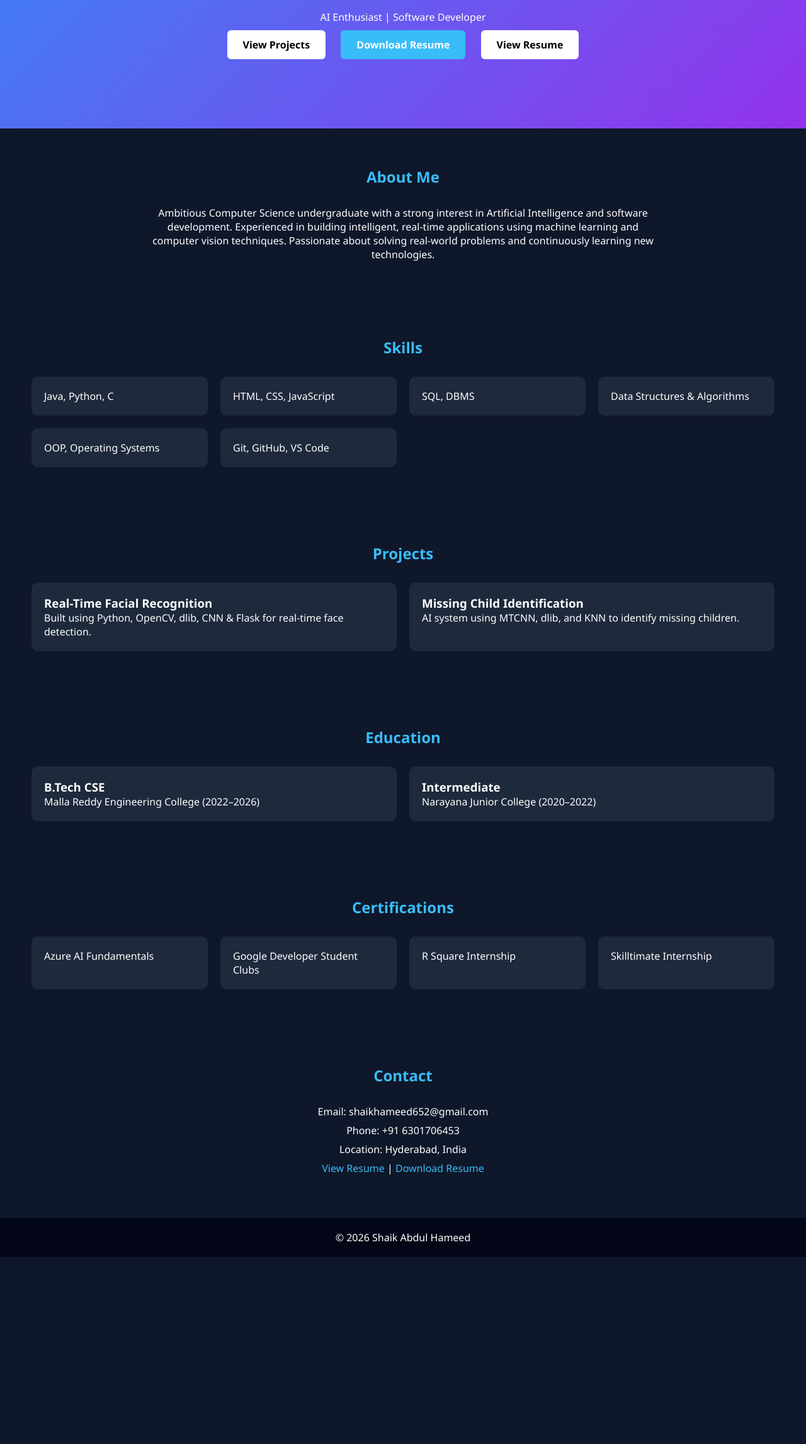
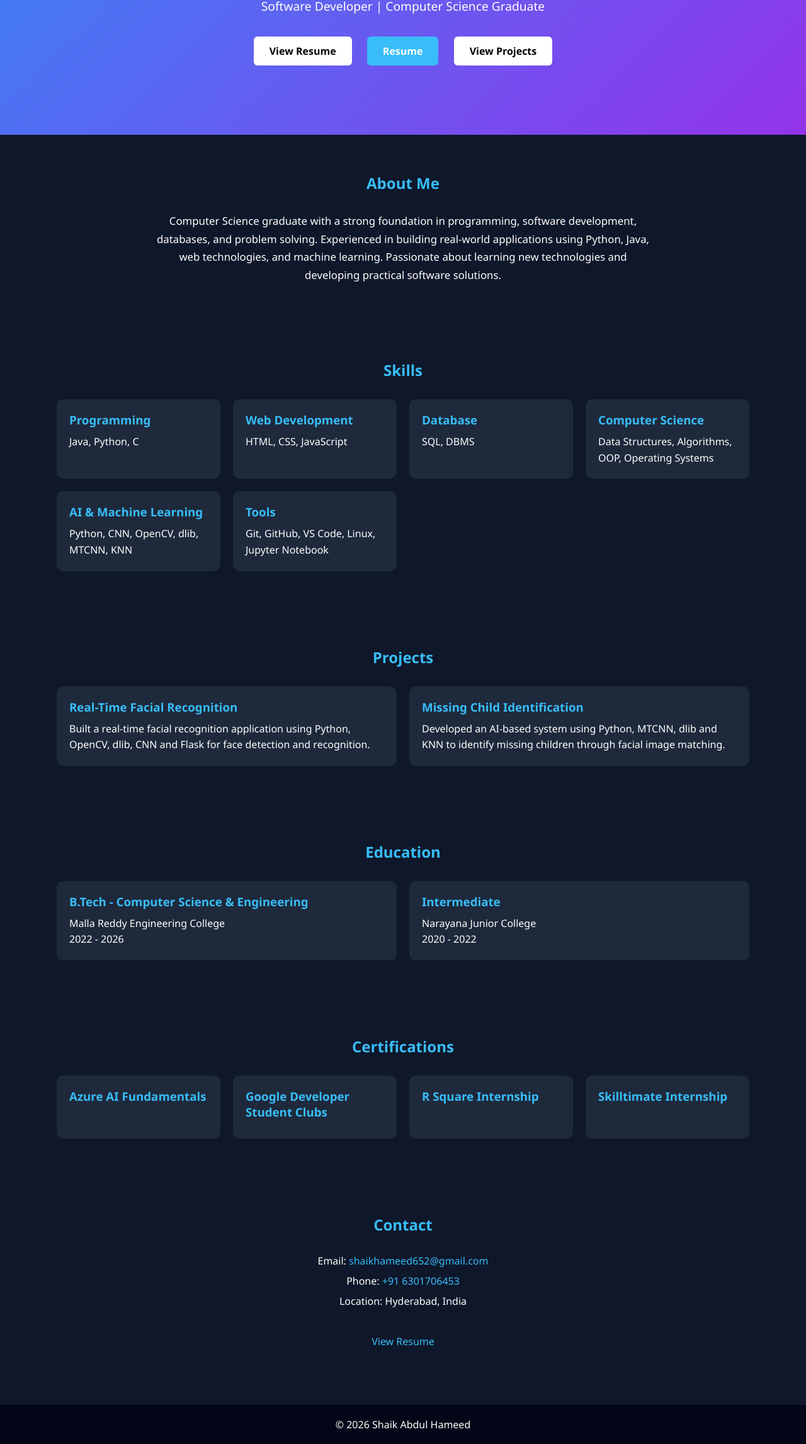
Before and after one commit to shaikhameed3/PORTFOLIO, a plain HTML site: page index.html in a window 1280 px wide. Shown: the part 258-2551 px from the top of the page at 63% size. Before the commit the page ends 2254 px from the top, so only its background shows below. Drawn offline with Linux system fonts and the light colour scheme.

Commit message:
Refactor index.html with new sections and content
Reorganized HTML structure, added certifications and contact sections, and updated content for clarity.

```diff
--- a/index.html
+++ b/index.html
@@ -2,8 +2,9 @@
 <html lang="en">
 <head>
   <meta charset="UTF-8">
+  <meta name="viewport" content="width=device-width, initial-scale=1.0">
+
   <title>Shaik Abdul Hameed | Portfolio</title>
-  <meta name="viewport" content="width=device-width, initial-scale=1.0">
 
   <style>
     * {
@@ -13,18 +14,25 @@
       font-family: 'Segoe UI', sans-serif;
     }
 
+    html {
+      scroll-behavior: smooth;
+    }
+
     body {
       background: #0f172a;
       color: white;
     }
 
+    /* HEADER */
     header {
       display: flex;
       justify-content: space-between;
+      align-items: center;
       padding: 20px 50px;
       background: #020617;
       position: sticky;
       top: 0;
+      z-index: 1000;
     }
 
     header h1 {
@@ -35,12 +43,14 @@
       color: white;
       margin-left: 20px;
       text-decoration: none;
+      transition: 0.3s;
     }
 
     nav a:hover {
       color: #38bdf8;
     }
 
+    /* HERO */
     .hero {
       text-align: center;
       padding: 100px 20px;
@@ -49,8 +59,15 @@
 
     .hero h2 {
       font-size: 2.8rem;
+      margin-bottom: 10px;
     }
 
+    .hero p {
+      font-size: 1.2rem;
+      margin-bottom: 25px;
+    }
+
+    /* BUTTONS */
     .btn {
       display: inline-block;
       margin: 10px;
@@ -60,6 +77,12 @@
       border-radius: 6px;
       text-decoration: none;
       font-weight: bold;
+      transition: 0.3s;
+    }
+
+    .btn:hover {
+      transform: translateY(-3px);
+      opacity: 0.9;
     }
 
     .btn-blue {
@@ -67,6 +90,7 @@
       color: white;
     }
 
+    /* SECTIONS */
     section {
       padding: 60px 50px;
     }
@@ -77,12 +101,16 @@
       color: #38bdf8;
     }
 
+    /* GRID */
     .grid {
       display: grid;
       grid-template-columns: repeat(auto-fit, minmax(250px, 1fr));
       gap: 20px;
+      max-width: 1100px;
+      margin: auto;
     }
 
+    /* CARDS */
     .card {
       background: #1e293b;
       padding: 20px;
@@ -91,128 +119,361 @@
     }
 
     .card:hover {
-      transform: translateY(-10px);
+      transform: translateY(-8px);
     }
 
-    footer {
-      text-align: center;
-      padding: 20px;
-      background: #020617;
+    .card h3 {
+      margin-bottom: 10px;
+      color: #38bdf8;
     }
 
+    .card p {
+      line-height: 1.6;
+    }
+
+    /* ABOUT */
+    .about-text {
+      text-align: center;
+      max-width: 800px;
+      margin: auto;
+      line-height: 1.7;
+      font-size: 1.05rem;
+    }
+
+    /* CONTACT */
     .contact p {
       text-align: center;
-      margin: 8px;
+      margin: 10px;
     }
 
     a.link {
       color: #38bdf8;
       text-decoration: none;
     }
+
+    a.link:hover {
+      text-decoration: underline;
+    }
+
+    /* FOOTER */
+    footer {
+      text-align: center;
+      padding: 20px;
+      background: #020617;
+      margin-top: 20px;
+    }
+
+    /* MOBILE */
+    @media (max-width: 768px) {
+
+      header {
+        flex-direction: column;
+        padding: 20px;
+      }
+
+      nav {
+        margin-top: 15px;
+        text-align: center;
+      }
+
+      nav a {
+        display: inline-block;
+        margin: 5px 8px;
+      }
+
+      .hero {
+        padding: 80px 20px;
+      }
+
+      .hero h2 {
+        font-size: 2rem;
+      }
+
+      section {
+        padding: 50px 20px;
+      }
+    }
   </style>
 </head>
 
 <body>
 
+  <!-- HEADER -->
   <header>
     <h1>Hameed</h1>
+
     <nav>
       <a href="#about">About</a>
       <a href="#skills">Skills</a>
       <a href="#projects">Projects</a>
       <a href="#education">Education</a>
+      <a href="#certifications">Certifications</a>
       <a href="#contact">Contact</a>
     </nav>
   </header>
 
+
+  <!-- HERO SECTION -->
   <section class="hero">
+
     <h2>Shaik Abdul Hameed 👋</h2>
-  <p>AI Enthusiast | Software Developer</p>
+
+    <p>
+      Software Developer | Computer Science Graduate
+    </p>
 
     <div>
-    <a href="#projects" class="btn">View Projects</a>
-    <a href="resume.pdf" download class="btn btn-blue">Download Resume</a>
-    <a href="resume.pdf" target="_blank" class="btn">View Resume</a>
+
+      <!-- VIEW RESUME -->
+      <a
+        href="YOUR_GOOGLE_DRIVE_RESUME_LINK"
+        target="_blank"
+        rel="noopener noreferrer"
+        class="btn"
+      >
+        View Resume
+      </a>
+
+      <!-- DOWNLOAD RESUME -->
+      <a
+        href="YOUR_GOOGLE_DRIVE_RESUME_LINK"
+        target="_blank"
+        rel="noopener noreferrer"
+        class="btn btn-blue"
+      >
+        Resume
+      </a>
+
+      <!-- PROJECTS -->
+      <a
+        href="#projects"
+        class="btn"
+      >
+        View Projects
+      </a>
+
     </div>
+
   </section>
 
+
+  <!-- ABOUT -->
   <section id="about">
+
     <h2>About Me</h2>
-  <p style="text-align:center; max-width:800px; margin:auto;">
-    Ambitious Computer Science undergraduate with a strong interest in Artificial Intelligence and software development.
-    Experienced in building intelligent, real-time applications using machine learning and computer vision techniques.
-    Passionate about solving real-world problems and continuously learning new technologies.
+
+    <p class="about-text">
+      Computer Science graduate with a strong foundation in programming,
+      software development, databases, and problem solving. Experienced in
+      building real-world applications using Python, Java, web technologies,
+      and machine learning. Passionate about learning new technologies and
+      developing practical software solutions.
     </p>
+
   </section>
 
+
+  <!-- SKILLS -->
   <section id="skills">
+
     <h2>Skills</h2>
-  <div class="grid">
-    <div class="card">Java, Python, C</div>
-    <div class="card">HTML, CSS, JavaScript</div>
-    <div class="card">SQL, DBMS</div>
-    <div class="card">Data Structures & Algorithms</div>
-    <div class="card">OOP, Operating Systems</div>
-    <div class="card">Git, GitHub, VS Code</div>
-  </div>
-</section>
 
-<section id="projects">
-  <h2>Projects</h2>
     <div class="grid">
 
       <div class="card">
-      <h3>Real-Time Facial Recognition</h3>
-      <p>Built using Python, OpenCV, dlib, CNN & Flask for real-time face detection.</p>
+        <h3>Programming</h3>
+        <p>Java, Python, C</p>
       </div>
 
       <div class="card">
-      <h3>Missing Child Identification</h3>
-      <p>AI system using MTCNN, dlib, and KNN to identify missing children.</p>
+        <h3>Web Development</h3>
+        <p>HTML, CSS, JavaScript</p>
+      </div>
+
+      <div class="card">
+        <h3>Database</h3>
+        <p>SQL, DBMS</p>
+      </div>
+
+      <div class="card">
+        <h3>Computer Science</h3>
+        <p>Data Structures, Algorithms, OOP, Operating Systems</p>
+      </div>
+
+      <div class="card">
+        <h3>AI & Machine Learning</h3>
+        <p>Python, CNN, OpenCV, dlib, MTCNN, KNN</p>
+      </div>
+
+      <div class="card">
+        <h3>Tools</h3>
+        <p>Git, GitHub, VS Code, Linux, Jupyter Notebook</p>
       </div>
 
     </div>
+
   </section>
 
+
+  <!-- PROJECTS -->
+  <section id="projects">
+
+    <h2>Projects</h2>
+
+    <div class="grid">
+
+      <div class="card">
+
+        <h3>Real-Time Facial Recognition</h3>
+
+        <p>
+          Built a real-time facial recognition application using Python,
+          OpenCV, dlib, CNN and Flask for face detection and recognition.
+        </p>
+
+      </div>
+
+
+      <div class="card">
+
+        <h3>Missing Child Identification</h3>
+
+        <p>
+          Developed an AI-based system using Python, MTCNN, dlib and KNN
+          to identify missing children through facial image matching.
+        </p>
+
+      </div>
+
+    </div>
+
+  </section>
+
+
+  <!-- EDUCATION -->
   <section id="education">
+
     <h2>Education</h2>
+
     <div class="grid">
+
       <div class="card">
-      <h3>B.Tech CSE</h3>
-      <p>Malla Reddy Engineering College (2022–2026)</p>
+
+        <h3>B.Tech - Computer Science & Engineering</h3>
+
+        <p>
+          Malla Reddy Engineering College
+        </p>
+
+        <p>
+          2022 - 2026
+        </p>
+
+      </div>
+
+
+      <div class="card">
+
+        <h3>Intermediate</h3>
+
+        <p>
+          Narayana Junior College
+        </p>
+
+        <p>
+          2020 - 2022
+        </p>
+
+      </div>
+
+    </div>
+
+  </section>
+
+
+  <!-- CERTIFICATIONS -->
+  <section id="certifications">
+
+    <h2>Certifications</h2>
+
+    <div class="grid">
+
+      <div class="card">
+        <h3>Azure AI Fundamentals</h3>
       </div>
 
       <div class="card">
-      <h3>Intermediate</h3>
-      <p>Narayana Junior College (2020–2022)</p>
+        <h3>Google Developer Student Clubs</h3>
       </div>
+
+      <div class="card">
+        <h3>R Square Internship</h3>
       </div>
+
+      <div class="card">
+        <h3>Skilltimate Internship</h3>
+      </div>
+
+    </div>
+
   </section>
 
-<section id="certifications">
-  <h2>Certifications</h2>
-  <div class="grid">
-    <div class="card">Azure AI Fundamentals</div>
-    <div class="card">Google Developer Student Clubs</div>
-    <div class="card">R Square Internship</div>
-    <div class="card">Skilltimate Internship</div>
-  </div>
+
+  <!-- CONTACT -->
+  <section id="contact" class="contact">
+
+    <h2>Contact</h2>
+
+    <p>
+      Email:
+      <a
+        href="mailto:shaikhameed652@gmail.com"
+        class="link"
+      >
+        shaikhameed652@gmail.com
+      </a>
+    </p>
+
+    <p>
+      Phone:
+      <a
+        href="tel:+916301706453"
+        class="link"
+      >
+        +91 6301706453
+      </a>
+    </p>
+
+    <p>
+      Location: Hyderabad, India
+    </p>
+
+    <br>
+
+    <p>
+
+      <!-- VIEW RESUME FROM CONTACT -->
+      <a
+        href="YOUR_GOOGLE_DRIVE_RESUME_LINK"
+        target="_blank"
+        rel="noopener noreferrer"
+        class="link"
+      >
+        View Resume
+      </a>
+
+    </p>
+
   </section>
 
-<section id="contact" class="contact">
-  <h2>Contact</h2>
-  <p>Email: shaikhameed652@gmail.com</p>
-  <p>Phone: +91 6301706453</p>
-  <p>Location: Hyderabad, India</p>
+
+  <!-- FOOTER -->
+  <footer>
 
     <p>
-    <a href="./resume.pdf" target="_blank" class="link">View Resume</a> |
-    <a href="./resume.pdf" download class="link">Download Resume</a>
+      © 2026 Shaik Abdul Hameed
     </p>
-</section>
 
-<footer>
-  <p>© 2026 Shaik Abdul Hameed</p>
   </footer>
 
 </body>
```
Lines whose indentation alone changed are shown as unchanged.
